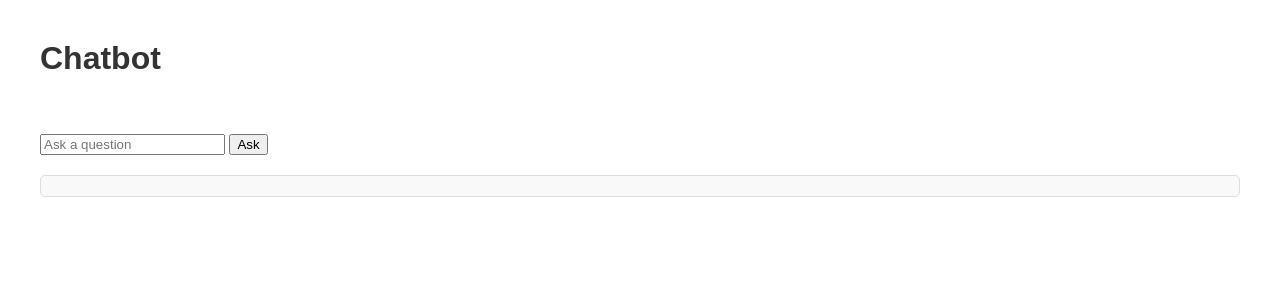
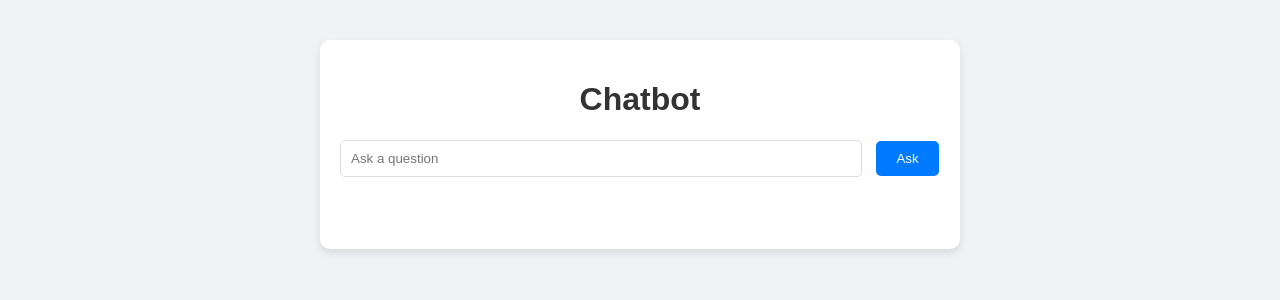
Before and after one commit to Deepak-Koworkerai/lastTry, a Flask app: page / in a window 1280 px wide. Shown: the top 300 px of the page. Run offline with Flask 3, Linux system fonts and the light colour scheme.

Commit message:
Update index.html

```diff
--- a/templates/index.html
+++ b/templates/index.html
@@ -6,17 +6,58 @@
     <style>
         body {
             font-family: Arial, sans-serif;
+            background-color: #f0f2f5;
             margin: 40px;
         }
         h1 {
             color: #333;
+            text-align: center;
+        }
+        #chat-container {
+            max-width: 600px;
+            margin: 0 auto;
+            padding: 20px;
+            background: #fff;
+            border-radius: 10px;
+            box-shadow: 0 4px 8px rgba(0,0,0,0.1);
+        }
+        #question {
+            width: calc(100% - 100px);
+            padding: 10px;
+            margin-right: 10px;
+            border: 1px solid #ddd;
+            border-radius: 5px;
+            outline: none;
+            transition: border-color 0.3s;
+        }
+        #question:focus {
+            border-color: #007BFF;
+        }
+        #ask {
+            padding: 10px 20px;
+            background: #007BFF;
+            color: #fff;
+            border: none;
+            border-radius: 5px;
+            cursor: pointer;
+            transition: background-color 0.3s;
+        }
+        #ask:hover {
+            background-color: #0056b3;
         }
         #response {
             margin-top: 20px;
-            padding: 10px;
+            padding: 15px;
             background: #f9f9f9;
             border: 1px solid #ddd;
             border-radius: 5px;
+            transition: all 0.3s ease-in-out;
+            opacity: 0;
+            transform: translateY(10px);
+        }
+        #response.visible {
+            opacity: 1;
+            transform: translateY(0);
         }
         b {
             color: #007BFF;
@@ -27,25 +68,28 @@
     </style>
 </head>
 <body>
-    <h1>Chatbot</h1>
-    <br><br>
-    <input type="text" id="question" placeholder="Ask a question">
-    <button id="ask">Ask</button>
-    <div id="response"></div>
+    <div id="chat-container">
+        <h1>Chatbot</h1>
+        <input type="text" id="question" placeholder="Ask a question">
+        <button id="ask">Ask</button>
+        <div id="response"></div>
+    </div>
 
     <script>
         $(document).ready(function() {
-            $('#vectorize').click(function() {
-                $.post('/vectorize', function(data) {
-                    alert(data);
-                });
+            $('#ask').click(function() {
+                var question = $('#question').val();
+                if(question.trim() !== "") {
+                    $.post('/ask', { question: question }, function(data) {
+                        $('#response').html(data.response).addClass('visible');
+                    });
+                }
             });
 
-            $('#ask').click(function() {
-                var question = $('#question').val();
-                $.post('/ask', { question: question }, function(data) {
-                    $('#response').html(data.response);
-                });
+            $('#question').keypress(function(e) {
+                if(e.which == 13) {
+                    $('#ask').click();
+                }
             });
         });
     </script>
```
